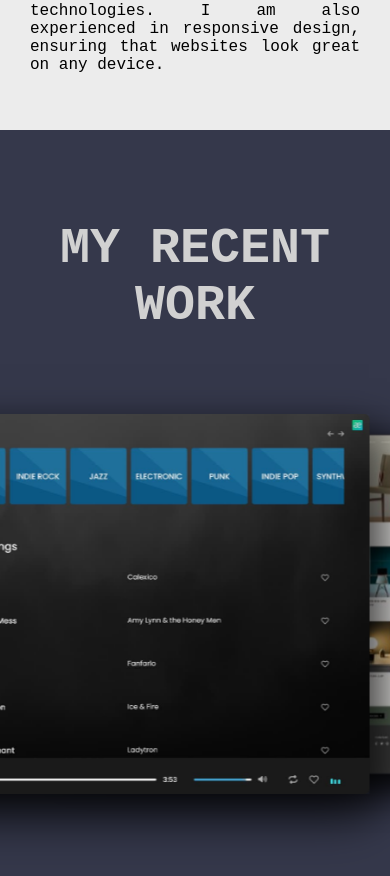
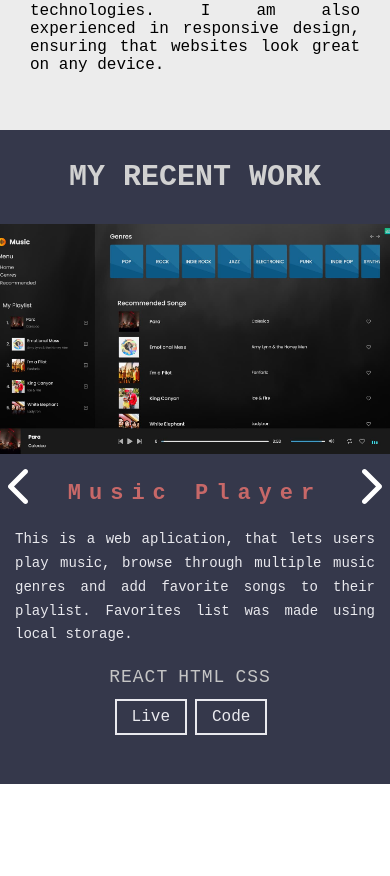
Before and after one commit to Dovile234/portfolio, a React (Create React App) app: page / in a window 390 px wide. Shown: the part 1280-2156 px from the top of the page. After the commit the page ends 2064 px from the top, so only its background shows below. Built offline with nearby package versions, Linux system fonts and the light colour scheme; a web font is replaced by a local one.

Commit message:
responsive finished

```diff
--- a/src/components/About.js
+++ b/src/components/About.js
@@ -12,6 +12,10 @@ const About = () => {
         .querySelector(".projects-wrap")
         .getBoundingClientRect().top;
 
+      const projectsTitle = document
+        .querySelector(".projects-title")
+        .getBoundingClientRect().top;
+
       if (about < triggerBottom) {
         document.querySelector(".about-title").classList.add("show");
       } else {
@@ -22,6 +26,12 @@ const About = () => {
         document.querySelector(".projects-wrap").classList.add("show");
       } else {
         document.querySelector(".projects-wrap").classList.remove("show");
+      }
+
+      if (projectsTitle < triggerBottom) {
+        document.querySelector(".projects-title").classList.add("show");
+      } else {
+        document.querySelector(".projects-title").classList.remove("show");
       }
     };
 
--- a/src/components/Projects.js
+++ b/src/components/Projects.js
@@ -4,14 +4,27 @@ import player from "../assets/musicplayer.jpg";
 import weather from "../assets/weather.jpg";
 import { FaGithub } from "react-icons/fa";
 import { FontAwesomeIcon } from "@fortawesome/react-fontawesome";
-import { faArrowUpRightFromSquare } from "@fortawesome/free-solid-svg-icons";
+import {
+  faArrowUpRightFromSquare,
+  faChevronLeft,
+  faChevronRight,
+} from "@fortawesome/free-solid-svg-icons";
 
 const Projects = () => {
+  const scrollRightHandler = () => {
+    document.querySelector(".projects-wrap-mobile").scrollLeft +=
+      window.innerWidth;
+  };
+  const scrollLeftHandler = () => {
+    document.querySelector(".projects-wrap-mobile").scrollLeft -=
+      window.innerWidth;
+  };
   return (
     <div className="projects-container">
-      <h2>My Recent Work</h2>
+      <div id="projects"></div>
+      <h2 className="projects-title">My Recent Work</h2>
       <div className="projects-wrap">
-        <div className="container" id="projects">
+        <div className="container">
           <input
             type="radio"
             name="slider"
@@ -120,6 +133,102 @@ const Projects = () => {
           </div>
         </div>
       </div>
+
+      <div className="arrow-btn">
+        <FontAwesomeIcon
+          icon={faChevronLeft}
+          id="left"
+          onClick={scrollLeftHandler}
+        />
+        <FontAwesomeIcon
+          icon={faChevronRight}
+          id="right"
+          onClick={scrollRightHandler}
+        />
+      </div>
+      <div className="projects-wrap-mobile">
+        <div className="mobile-card">
+          <img src={player} alt="website" />
+          <div className="infos">
+            <h3 className="name">Music Player</h3>
+            <p className="website-description">
+              This is a web aplication, that lets users play music, browse
+              through multiple music genres and add favorite songs to their
+              playlist. Favorites list was made using local storage.
+            </p>
+            <div className="tech">
+              <span>REACT</span>
+              <span>HTML</span>
+              <span>CSS</span>
+            </div>
+            <div className="link-btns">
+              <a target="blank" href="https://tuneflow.netlify.app/">
+                Live
+              </a>
+              <a
+                target="blank"
+                href="https://github.com/Dovile234/music-player.git"
+              >
+                Code
+              </a>
+            </div>
+          </div>
+        </div>
+        <div className="mobile-card">
+          <img src={ecommerce} alt="website" />
+          <div className="infos">
+            <h3 className="name">Music Player</h3>
+            <p className="website-description">
+              This is a web aplication, that lets users play music, browse
+              through multiple music genres and add favorite songs to their
+              playlist. Favorites list was made using local storage.
+            </p>
+            <div className="tech">
+              <span>REACT</span>
+              <span>HTML</span>
+              <span>CSS</span>
+            </div>
+            <div className="link-btns">
+              <a target="blank" href="https://tuneflow.netlify.app/">
+                Live
+              </a>
+              <a
+                target="blank"
+                href="https://github.com/Dovile234/music-player.git"
+              >
+                Code
+              </a>
+            </div>
+          </div>
+        </div>
+        <div className="mobile-card">
+          <img src={weather} alt="website" />
+          <div className="infos">
+            <h3 className="name">Music Player</h3>
+            <p className="website-description">
+              This is a web aplication, that lets users play music, browse
+              through multiple music genres and add favorite songs to their
+              playlist. Favorites list was made using local storage.
+            </p>
+            <div className="tech">
+              <span>REACT</span>
+              <span>HTML</span>
+              <span>CSS</span>
+            </div>
+            <div className="link-btns">
+              <a target="blank" href="https://tuneflow.netlify.app/">
+                Live
+              </a>
+              <a
+                target="blank"
+                href="https://github.com/Dovile234/music-player.git"
+              >
+                Code
+              </a>
+            </div>
+          </div>
+        </div>
+      </div>
     </div>
   );
 };
--- a/src/style/Projects.css
+++ b/src/style/Projects.css
@@ -1,4 +1,4 @@
-.projects-container h2 {
+.projects-title {
   font-size: 50px;
   text-transform: uppercase;
   text-align: center;
@@ -6,6 +6,16 @@
   margin: 0 auto;
   padding: 60px 0 40px;
   color: rgb(209, 209, 209);
+  transform: translateX(-400%);
+  transition: transform 0.5s ease;
+}
+
+.projects-title.show {
+  transform: translateX(0);
+}
+
+.arrow-btn {
+  display: none;
 }
 
 .projects-container {
@@ -161,7 +171,7 @@ input {
 #s3:checked ~ .cards #slide2,
 #s4:checked ~ .cards #slide3 {
   box-shadow: 0 15px 35px 0 rgba(0, 0, 0, 45%);
-  transform: translate3d(85%, 0, -280px);
+  transform: translate3d(80%, 0, -280px);
   --current-color1: #eceaed;
   --current-color2: #404457;
   --display: none;
@@ -198,9 +208,9 @@ input {
   --display: none;
 }
 
-/* @media (max-width: 1300px) {
-
-} */
+.projects-wrap-mobile {
+  display: none;
+}
 
 @media (max-width: 1550px) {
   .projects-wrap {
@@ -220,3 +230,207 @@ input {
     font-size: 16px;
   }
 }
+
+@media (max-width: 1385px) {
+  .projects-wrap {
+    margin-top: 60px;
+  }
+
+  .cards {
+    height: 38vh;
+    width: 48vw;
+  }
+
+  .card .infos {
+    left: -450px;
+  }
+
+  .website-description {
+    font-size: 14px;
+  }
+}
+
+@media (max-width: 1300px) {
+  .projects-wrap {
+    margin-top: 75px;
+  }
+
+  .cards {
+    margin-left: 164px;
+  }
+
+  .card .infos {
+    left: -400px;
+    max-width: 370px;
+  }
+
+  .cards {
+    height: 38vh;
+    width: 40vw;
+  }
+}
+
+@media (max-width: 1020px) {
+  .projects-container {
+    height: 90vh;
+  }
+
+  .cards {
+    margin-left: 0px;
+    height: 37vh;
+    width: 35vw;
+  }
+
+  .cards label {
+    height: 70%;
+  }
+
+  .card .infos {
+    left: 20px;
+    top: 170%;
+    max-width: 600px;
+  }
+}
+
+@media (max-width: 770px) {
+  .projects-container {
+    height: 100vh;
+  }
+
+  .card .infos {
+    top: 190%;
+    left: 0;
+  }
+}
+
+@media (max-width: 630px) {
+  .projects-wrap {
+    margin-top: 10px;
+  }
+  .card .infos {
+    top: 180%;
+    right: -100px;
+    max-width: 700px;
+  }
+
+  .website-description {
+    margin-bottom: 15px;
+  }
+
+  .infos h3.name {
+    font-size: 18px;
+  }
+
+  .infos .tech {
+    margin-bottom: 15px;
+  }
+}
+
+@media (max-width: 539px) {
+  .projects-container {
+    padding: 0;
+    height: unset;
+    /* height: 100vh; */
+  }
+
+  .projects-wrap-mobile::-webkit-scrollbar {
+    display: none;
+  }
+
+  .projects-container h2 {
+    font-size: 40px;
+    padding: 30px 0;
+  }
+
+  .arrow-btn {
+    display: block;
+    width: 100%;
+    position: absolute;
+    top: 51%;
+    display: flex;
+    justify-content: space-between;
+    margin-bottom: 20px;
+  }
+
+  .arrow-btn svg {
+    height: 45px;
+    width: 25px;
+    color: white;
+    cursor: pointer;
+    transition: 0.3s linear;
+    padding: 0 8px;
+  }
+
+  .arrow-btn i:hover {
+    color: rgb(189, 189, 189);
+  }
+
+  .projects-wrap-mobile {
+    width: 100%;
+    height: 100%;
+    display: block;
+    display: flex;
+    justify-content: space-between;
+    overflow: auto;
+    scroll-behavior: smooth;
+    scroll-snap-type: x mandatory;
+  }
+
+  .projects-wrap-mobile .mobile-card {
+    min-width: 100%;
+    height: 560px;
+    scroll-snap-align: center;
+  }
+
+  .projects-wrap {
+    display: none;
+  }
+
+  .projects-wrap-mobile img {
+    width: 100%;
+    height: 230px;
+    object-fit: cover;
+  }
+
+  .projects-wrap-mobile .infos {
+    padding: 0 15px 15px;
+    margin-bottom: 30px;
+  }
+
+  .projects-wrap-mobile .infos .name {
+    color: rgb(199, 104, 104);
+    font-size: 22px;
+    text-align: center;
+  }
+
+  .projects-wrap-mobile .infos p {
+    text-align: justify;
+    font-size: 16px;
+  }
+
+  .projects-wrap-mobile .infos a {
+    text-decoration: none;
+    color: #e9e9ee;
+    margin-right: 8px;
+    padding: 7px 15px;
+    border: 2px solid #e9e9ee;
+  }
+
+  .link-btns {
+    text-align: center;
+  }
+
+  .tech {
+    text-align: center;
+  }
+}
+
+@media (max-width: 410px) {
+  .projects-container h2 {
+    font-size: 30px;
+  }
+
+  .projects-wrap-mobile .infos p {
+    font-size: 14px;
+  }
+}
```
